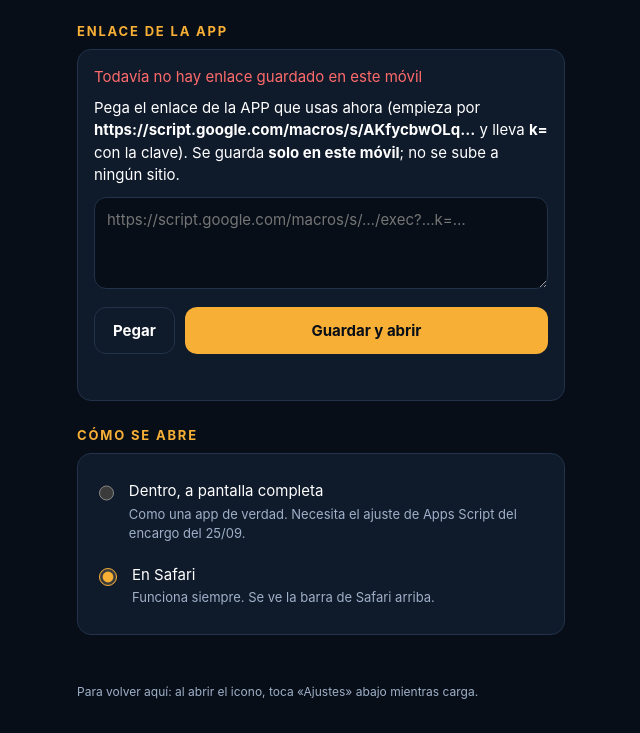
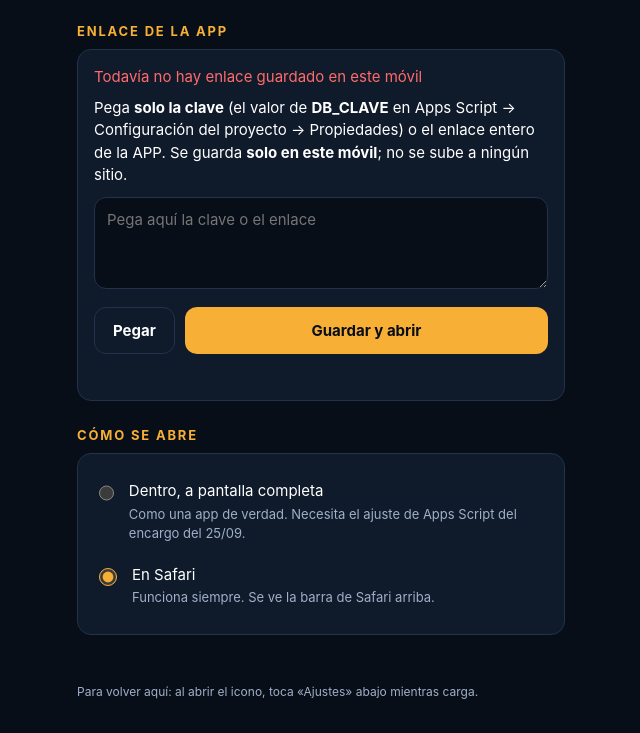
Before and after one commit to agarroda-bit/golden, a plain HTML site: page app/index.html in a window 1280 px wide. Shown: the part 85-818 px from the top of the page, without its empty margins (319-959 px from the left). Drawn offline with Linux system fonts and the light colour scheme.

Commit message:
Actualiza app/index.html

```diff
--- a/app/index.html
+++ b/app/index.html
@@ -90,8 +90,8 @@
   <h2>Enlace de la app</h2>
   <div class="caja">
     <div id="estado-guardado"></div>
-    <div style="margin-top:8px">Pega el enlace de la APP que usas ahora (empieza por <b>https://script.google.com/macros/s/AKfycbwOLq…</b> y lleva <b>k=</b> con la clave). Se guarda <b>solo en este móvil</b>; no se sube a ningún sitio.</div>
-    <textarea id="campo" placeholder="https://script.google.com/macros/s/…/exec?…k=…" autocomplete="off" autocapitalize="off" spellcheck="false"></textarea>
+    <div style="margin-top:8px">Pega <b>solo la clave</b> (el valor de <b>DB_CLAVE</b> en Apps Script → Configuración del proyecto → Propiedades) o el enlace entero de la APP. Se guarda <b>solo en este móvil</b>; no se sube a ningún sitio.</div>
+    <textarea id="campo" placeholder="Pega aquí la clave o el enlace" autocomplete="off" autocapitalize="off" spellcheck="false"></textarea>
     <div class="fila">
       <button class="secundario" id="btn-pegar" type="button">Pegar</button>
       <button class="principal" id="btn-guardar" type="button">Guardar y abrir</button>
@@ -116,7 +116,7 @@
 </div>
 
 <script>
-window.LZ = { id: 'app', titulo: 'GOLDEN OCLOCK', prefijo: 'AKfycbwOLq', vista: '', marcoListo: false };
+window.LZ = { id: 'app', titulo: 'GOLDEN OCLOCK', prefijo: 'AKfycbwOLq', vista: '', base: 'https://script.google.com/macros/s/AKfycbwOLqVhaEyF0_Q8HulkLjmeTECJQIsxuA3yK0MDHE63S3H_031GVNy0ZHiSHKRiiBLj/exec', marcoListo: false };
 </script>
 <script src="../lanzador.js"></script>
 </body>
```
